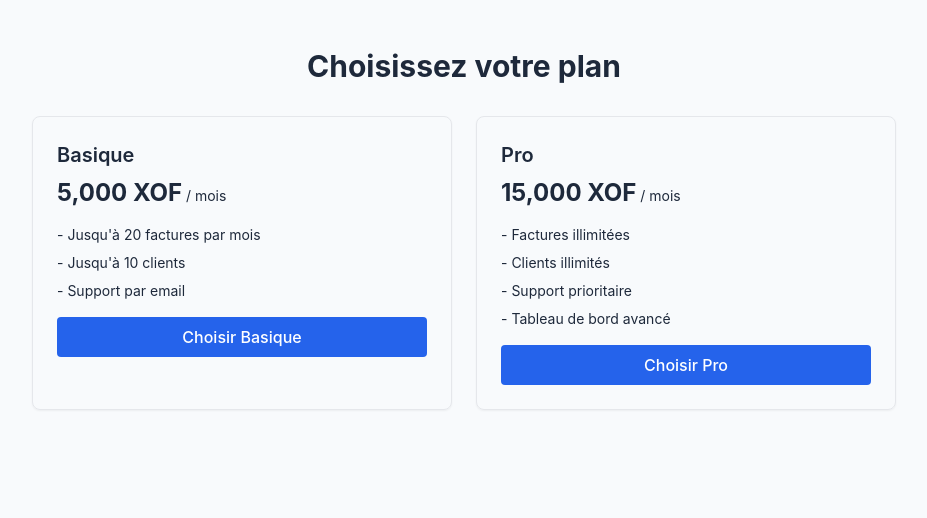
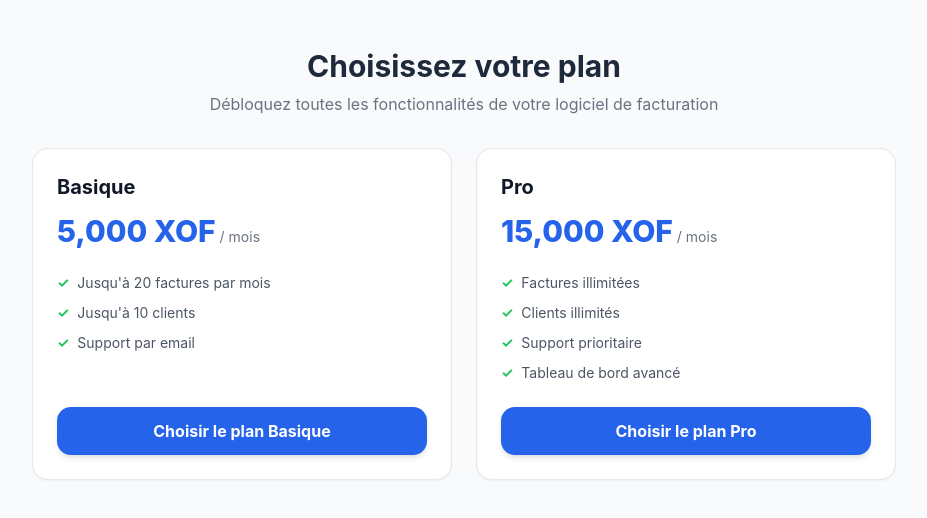
Before and after one commit to ousmanesenghor481-blip/ouzihfacture, a Next.js app: page /pricing in a window 1280 px wide. Shown: the top 518 px of the page, without its empty margins (176-1103 px from the left). Built offline with nearby package versions, Linux system fonts and the light colour scheme; no server answers.

Commit message:
Add step-by-step PayTech subscribe logging and UI error display

```diff
--- a/src/app/api/subscribe/route.ts
+++ b/src/app/api/subscribe/route.ts
@@ -4,27 +4,49 @@ import { PLANS, PlanKey } from '@/lib/plan';
 import { createClient } from '@/lib/supabase/server';
 
 export async function POST(request: NextRequest) {
+  console.log('----------------------------------------------------');
+  console.log('[SUBSCRIBE API] Step 1: Request received at /api/subscribe');
+
   try {
-    const body = await request.json().catch(() => ({}));
+    const body = await request.json().catch((err) => {
+      console.error('[SUBSCRIBE API] Failed to parse JSON body:', err);
+      return {};
+    });
+
     const { plan } = body;
+    console.log('[SUBSCRIBE API] Step 1.1: Selected plan key:', plan);
 
     if (!plan || !(plan in PLANS)) {
+      console.warn('[SUBSCRIBE API] Invalid plan key provided:', plan);
       return NextResponse.json({ error: 'Plan invalide sélectionné' }, { status: 400 });
     }
 
     const planKey = plan as PlanKey;
     const selectedPlan = PLANS[planKey];
+    console.log('[SUBSCRIBE API] Step 1.2: Selected plan details:', selectedPlan);
 
+    // Step 2: User auth check
     const supabase = createClient();
-    const { data: { user } } = await supabase.auth.getUser();
+    const { data: { user }, error: userError } = await supabase.auth.getUser();
+
+    if (userError) {
+      console.warn('[SUBSCRIBE API] Supabase getUser error:', userError);
+    }
+
+    console.log('[SUBSCRIBE API] Step 2: Authenticated user ID:', user ? user.id : 'NONE (Unauthenticated)');
 
     if (!user) {
-      return NextResponse.json({ error: 'Veuillez vous connecter pour souscrire un abonnement' }, { status: 401 });
+      console.warn('[SUBSCRIBE API] Access denied: User is not authenticated.');
+      return NextResponse.json({
+        error: 'Veuillez vous connecter pour souscrire un abonnement.'
+      }, { status: 401 });
     }
 
+    // Step 3: Database subscription record insertion
     const refCommand = `sub_${user.id.slice(0, 8)}_${Date.now()}`;
+    console.log('[SUBSCRIBE API] Step 3: Creating subscription in DB with ref:', refCommand);
 
-    const { error: subError } = await supabase
+    const { data: subData, error: subError } = await supabase
       .from('subscriptions')
       .insert({
         user_id: user.id,
@@ -34,13 +56,19 @@ export async function POST(request: NextRequest) {
         currency: selectedPlan.currency,
         payment_provider: 'paytech',
         provider_ref: refCommand,
-      });
+      })
+      .select()
+      .single();
 
     if (subError) {
-      console.warn('[DB Subscription Warning]', subError);
+      console.warn('[SUBSCRIBE API] Step 3.1 DB Subscription Warning (non-blocking):', subError);
+    } else {
+      console.log('[SUBSCRIBE API] Step 3.2: DB Subscription created:', subData?.id);
     }
 
+    // Step 4: PayTech request
     const baseUrl = process.env.NEXT_PUBLIC_APP_URL || request.nextUrl.origin || 'http://localhost:3000';
+    console.log('[SUBSCRIBE API] Step 4: Initiating PayTech payment request with baseUrl:', baseUrl);
 
     const payment = await createPaytechPayment({
       itemName: `Abonnement ${selectedPlan.name}`,
@@ -51,16 +79,21 @@ export async function POST(request: NextRequest) {
       ipnUrl: `${baseUrl}/api/webhooks/paytech`,
     });
 
+    console.log('[SUBSCRIBE API] Step 5: PayTech response received:', payment);
+
     if (!payment?.redirect_url) {
-      console.error('[Subscribe Route Error] PayTech didn\'t return redirect_url:', payment);
-      return NextResponse.json({
-        error: payment?.errors?.[0] || payment?.message || 'PayTech n\'a pas renvoyé d\'URL de redirection. Vérifiez vos clés d\'API PayTech.'
-      }, { status: 500 });
+      console.error('[SUBSCRIBE API] Step 5.1 Error: PayTech did not return redirect_url:', payment);
+      const paytechError = payment?.errors?.[0] || payment?.message || 'PayTech n\'a pas renvoyé d\'URL de redirection. Vérifiez vos clés d\'API PAYTECH_API_KEY et PAYTECH_API_SECRET.';
+      return NextResponse.json({ error: paytechError }, { status: 500 });
     }
 
+    console.log('[SUBSCRIBE API] Step 6: Success! Redirecting to PayTech URL:', payment.redirect_url);
+    console.log('----------------------------------------------------');
     return NextResponse.json({ redirect_url: payment.redirect_url });
+
   } catch (error: any) {
-    console.error('[Subscribe Route Error]', error?.response?.data || error?.message || error);
+    console.error('[SUBSCRIBE API] Fatal Catch Error:', error?.response?.data || error?.message || error);
+    console.log('----------------------------------------------------');
     return NextResponse.json({
       error: error?.message || 'Erreur lors de la création du paiement PayTech'
     }, { status: 500 });
--- a/src/app/pricing/page.tsx
+++ b/src/app/pricing/page.tsx
@@ -8,37 +8,51 @@ export default function PricingPage() {
   const router = useRouter();
   const [loading, setLoading] = useState<PlanKey | null>(null);
   const [errorMsg, setErrorMsg] = useState<string | null>(null);
+  const [debugLog, setDebugLog] = useState<string | null>(null);
 
   async function handleSubscribe(planKey: PlanKey) {
+    console.log('[Pricing Page] Button clicked for plan:', planKey);
     setLoading(planKey);
     setErrorMsg(null);
+    setDebugLog(`Envoi de la requête pour le plan "${planKey}"...`);
 
     try {
+      console.log('[Pricing Page] Sending POST request to /api/subscribe...');
       const response = await fetch('/api/subscribe', {
         method: 'POST',
         headers: { 'Content-Type': 'application/json' },
         body: JSON.stringify({ plan: planKey }),
       });
 
+      console.log('[Pricing Page] Response status code:', response.status);
       const data = await response.json();
+      console.log('[Pricing Page] Response data:', data);
 
       if (response.status === 401) {
-        alert(data.error || 'Veuillez vous connecter pour souscrire un abonnement.');
+        const msg = data.error || 'Veuillez vous connecter pour souscrire un abonnement.';
+        console.warn('[Pricing Page] User unauthenticated:', msg);
+        setErrorMsg(msg);
+        alert(msg);
         router.push('/login');
         return;
       }
 
       if (data.redirect_url) {
+        console.log('[Pricing Page] Redirecting to PayTech URL:', data.redirect_url);
+        setDebugLog(`Redirection vers PayTech en cours : ${data.redirect_url}`);
         window.location.href = data.redirect_url;
       } else {
         const message = data.error || 'Erreur lors de la création du paiement';
+        console.error('[Pricing Page] Error returned:', message);
         setErrorMsg(message);
+        setDebugLog(`Échec : ${message}`);
         alert(message);
       }
     } catch (error: any) {
-      console.error('Subscribe handle error:', error);
+      console.error('[Pricing Page] Fetch Catch Error:', error);
       const message = error?.message || 'Erreur lors de la connexion au serveur';
       setErrorMsg(message);
+      setDebugLog(`Exception : ${message}`);
       alert(message);
     } finally {
       setLoading(null);
@@ -47,35 +61,66 @@ export default function PricingPage() {
 
   return (
     <div className="max-w-4xl mx-auto py-12 px-4">
-      <h1 className="text-3xl font-bold text-center mb-8">Choisissez votre plan</h1>
+      <h1 className="text-3xl font-bold text-center mb-2">Choisissez votre plan</h1>
+      <p className="text-center text-gray-500 mb-8">
+        Débloquez toutes les fonctionnalités de votre logiciel de facturation
+      </p>
 
+      {/* Error Alert Box */}
       {errorMsg && (
-        <div className="mb-6 p-4 rounded-lg bg-red-50 border border-red-200 text-red-700 text-sm">
-          <strong>Erreur :</strong> {errorMsg}
+        <div className="mb-6 p-4 rounded-xl bg-red-50 border border-red-200 text-red-700 text-sm shadow-sm animate-fade-in">
+          <div className="font-bold mb-1">⚠️ Impossible d&apos;initialiser le paiement :</div>
+          <div>{errorMsg}</div>
+        </div>
+      )}
+
+      {/* Debug Status Box */}
+      {debugLog && !errorMsg && (
+        <div className="mb-6 p-3 rounded-lg bg-blue-50 border border-blue-200 text-blue-800 text-xs font-mono">
+          ℹ️ {debugLog}
         </div>
       )}
 
       <div className="grid md:grid-cols-2 gap-6">
         {(Object.keys(PLANS) as PlanKey[]).map((key) => {
           const plan = PLANS[key];
+          const isCurrentLoading = loading === key;
+
           return (
-            <div key={key} className="border rounded-lg p-6 shadow-sm">
-              <h2 className="text-xl font-semibold">{plan.name}</h2>
-              <p className="text-2xl font-bold my-2">
-                {plan.price.toLocaleString()} {plan.currency}
-                <span className="text-sm font-normal"> / mois</span>
-              </p>
-              <ul className="my-4 space-y-2">
-                {plan.features.map((feature, i) => (
-                  <li key={i} className="text-sm">- {feature}</li>
-                ))}
-              </ul>
+            <div
+              key={key}
+              className="border border-gray-200 rounded-2xl p-6 shadow-sm hover:shadow-md transition-all bg-white flex flex-col justify-between"
+            >
+              <div>
+                <h2 className="text-xl font-bold text-gray-900">{plan.name}</h2>
+                <p className="text-3xl font-extrabold text-blue-600 my-3">
+                  {plan.price.toLocaleString()} {plan.currency}
+                  <span className="text-sm font-normal text-gray-500"> / mois</span>
+                </p>
+                <ul className="my-6 space-y-2.5 text-gray-600">
+                  {plan.features.map((feature, i) => (
+                    <li key={i} className="text-sm flex items-center gap-2">
+                      <span className="text-green-500 font-bold">✓</span>
+                      {feature}
+                    </li>
+                  ))}
+                </ul>
+              </div>
+
               <button
+                type="button"
                 onClick={() => handleSubscribe(key)}
-                disabled={loading === key}
-                className="w-full bg-blue-600 text-white py-2 rounded hover:bg-blue-700 disabled:opacity-50 font-medium transition-colors cursor-pointer"
+                disabled={loading !== null}
+                className="w-full bg-blue-600 hover:bg-blue-700 active:bg-blue-800 text-white font-bold py-3 px-4 rounded-xl disabled:opacity-50 transition-all shadow-md hover:shadow-lg cursor-pointer flex items-center justify-center gap-2"
               >
-                {loading === key ? 'Chargement...' : `Choisir ${plan.name}`}
+                {isCurrentLoading ? (
+                  <>
+                    <span className="animate-spin text-lg">⏳</span>
+                    <span>Initialisation PayTech...</span>
+                  </>
+                ) : (
+                  `Choisir le plan ${plan.name}`
+                )}
               </button>
             </div>
           );
```
